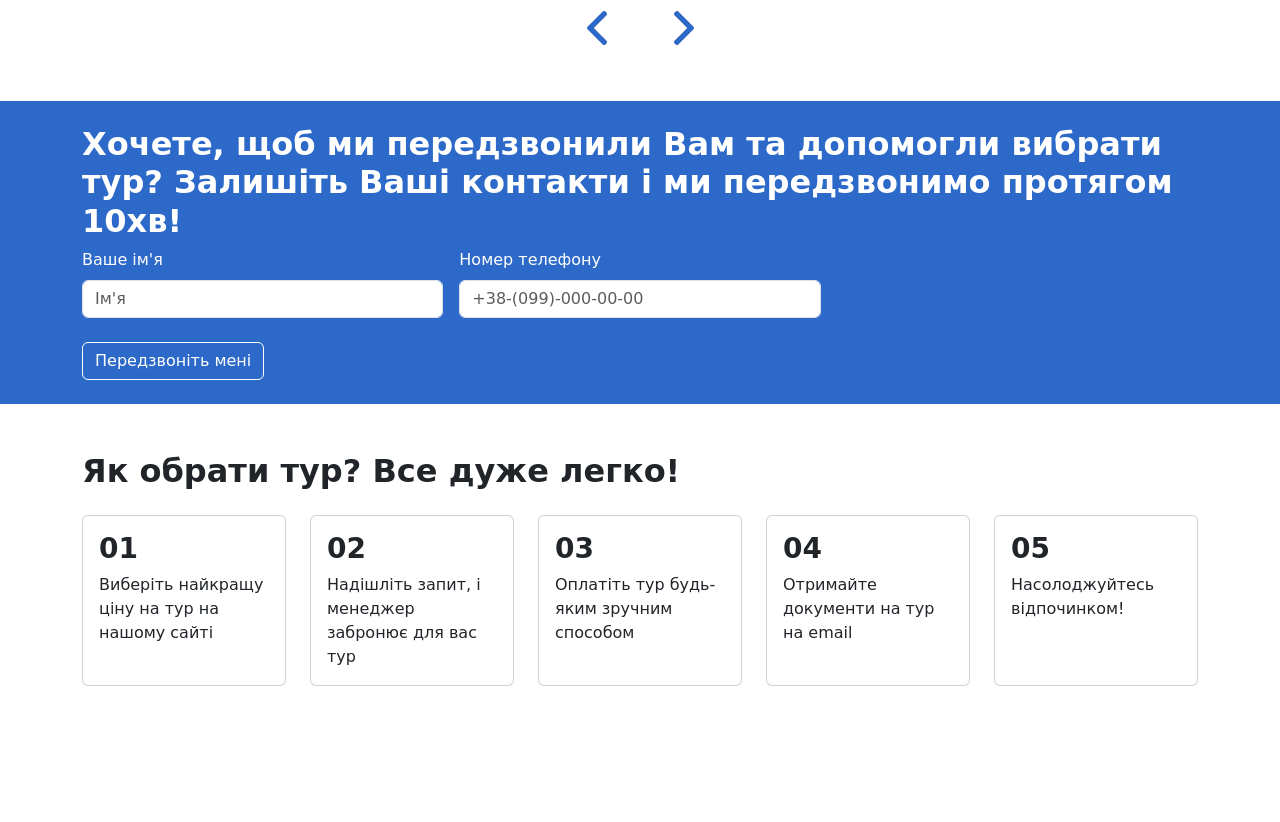
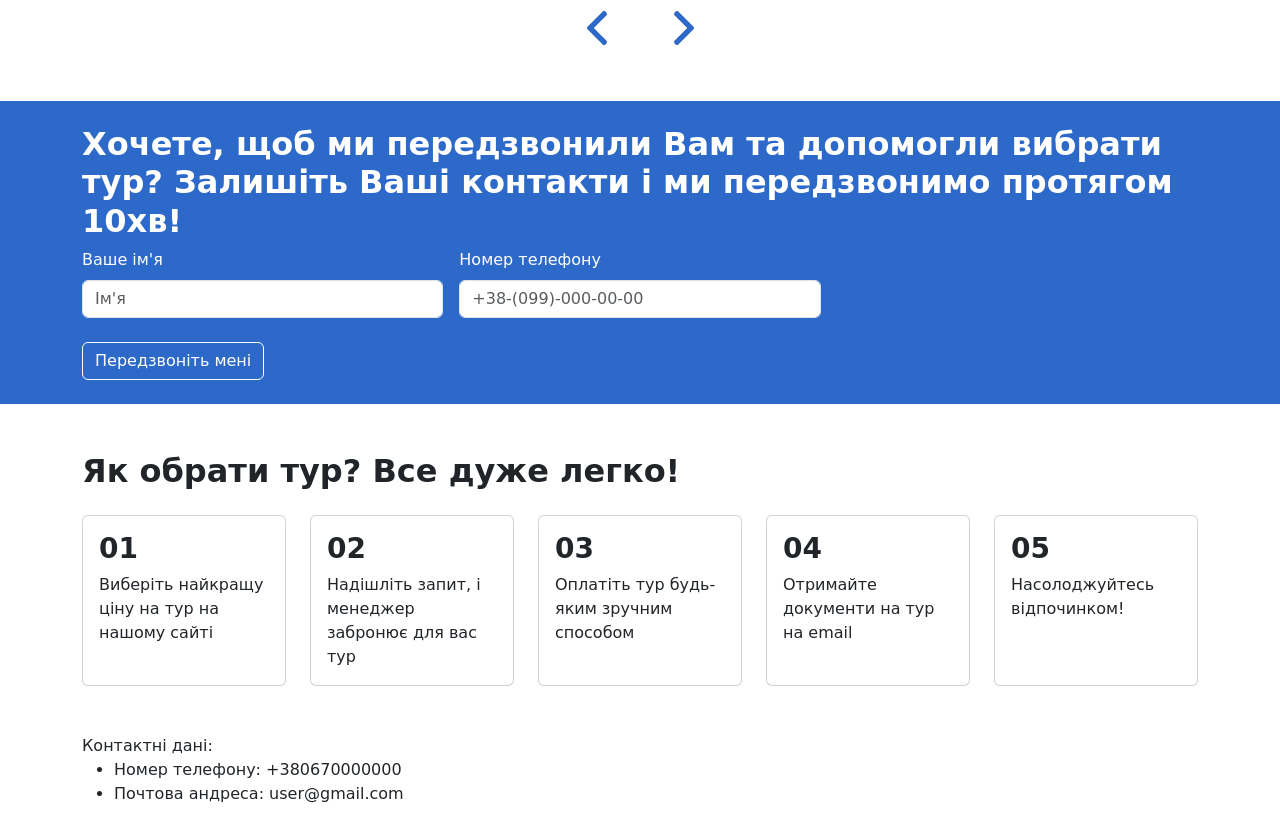
Before and after one commit to maxickdrobot/see-all-world, a plain HTML site: page index.html in a window 1280 px wide. Shown: the part 1607-2429 px from the top of the page. Before the commit the page ends 2341 px from the top, so only its background shows below. Drawn offline with nearby package versions, Linux system fonts and the light colour scheme; a web font is replaced by a local one.

Commit message:
Added footer

```diff
--- a/index.html
+++ b/index.html
@@ -228,6 +228,15 @@
         </div>
       </section>
     </main>
+    <footer class="footer">
+      <div class="container">
+        <div class="footer__header">Контактні дані:</div>
+        <ul>
+          <li class="footer__list">Номер телефону: +380670000000</li>
+          <li class="footer__list">Почтова андреса: user@gmail.com</li>
+        </ul>
+      </div>
+    </footer>
   </div>
   <script src="https://cdn.jsdelivr.net/npm/bootstrap@5.3.3/dist/js/bootstrap.bundle.min.js"
     integrity="sha384-YvpcrYf0tY3lHB60NNkmXc5s9fDVZLESaAA55NDzOxhy9GkcIdslK1eN7N6jIeHz"
```
